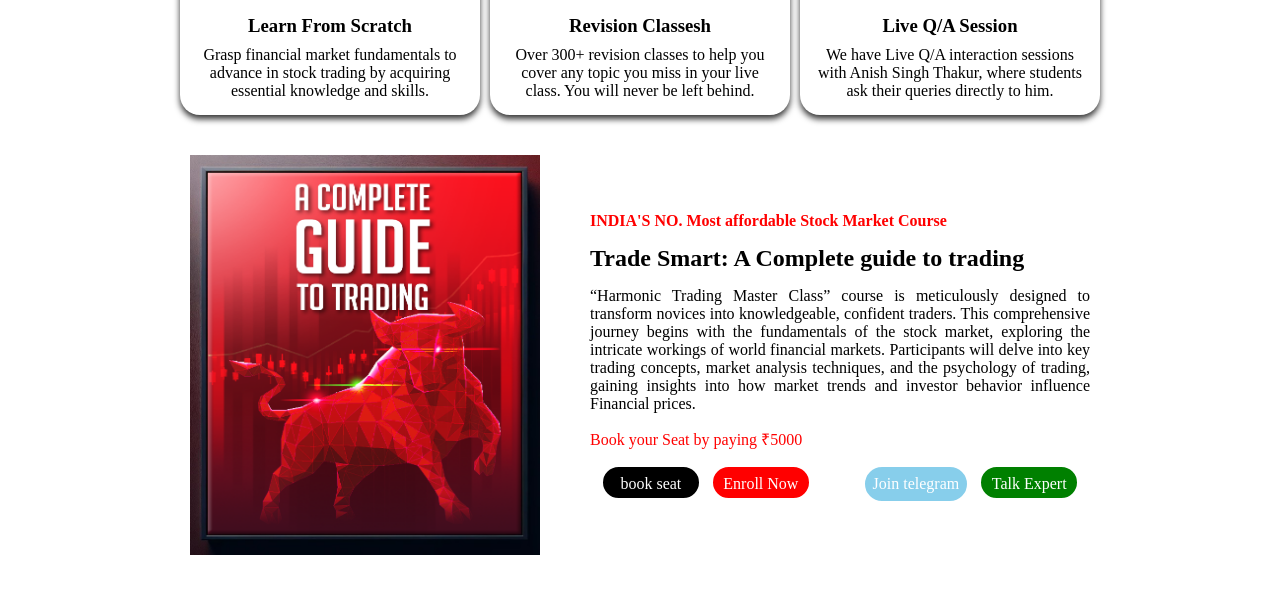
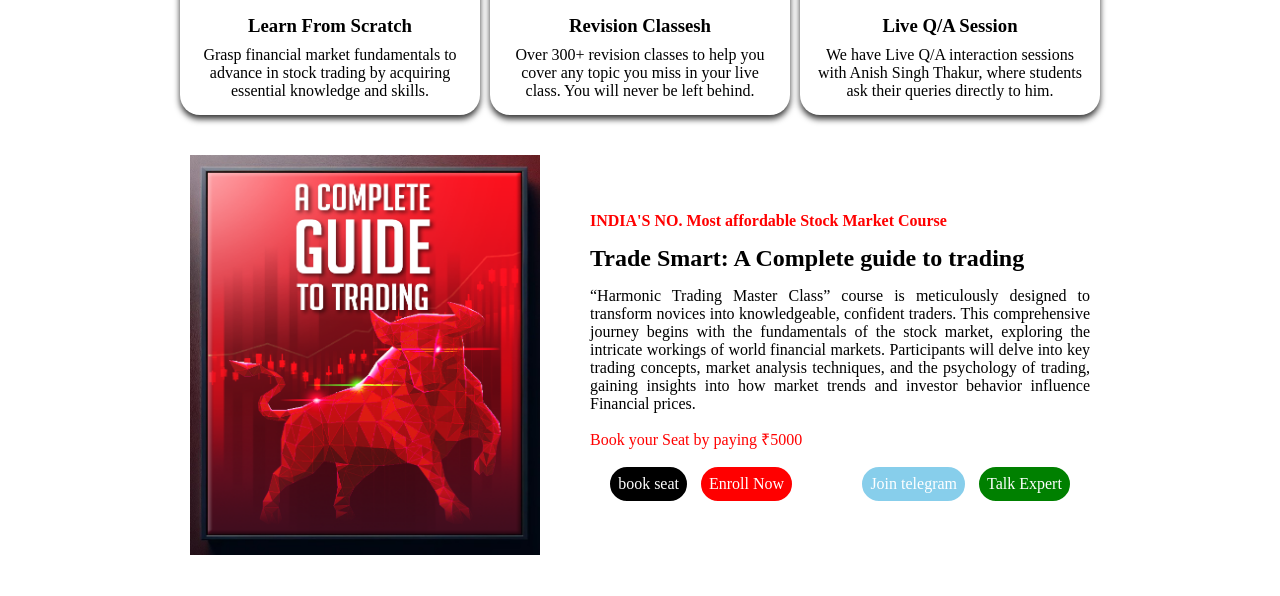
Before and after one commit to Mayankpaliwal09/Thirstybulls, a plain HTML site: page index.html in a window 1280 px wide. Shown: the part 675-1271 px from the top of the page. Drawn offline with Linux system fonts and the light colour scheme.

Commit message:
updated css

```diff
--- a/style.css
+++ b/style.css
@@ -63,7 +63,7 @@ width: 100vw ;
   margin-right: 8px;
 }
 
-@media screen and (max-width:768px) and (min-width:300px) {
+@media screen and (max-width:768px) and (min-width:370px) {
 
   .social-links > ul > li > a {
     font-size: 1.3rem;
@@ -547,11 +547,15 @@ gap: 15px;
 #bullbtn1{
 background-color: black;
 color: white;
+height: auto;
+width: auto;
 }
 
 #bullbtn2{
   background-color: red;
   color: white;
+  height: auto;
+  width: auto;
 }
 #bullbtn3{
   background-color: skyblue;
@@ -563,6 +567,8 @@ color: white;
 #bullbtn4{
   background-color: green;
   color: white;
+  height:  auto;
+  width:   auto;
 }
 
 
```
